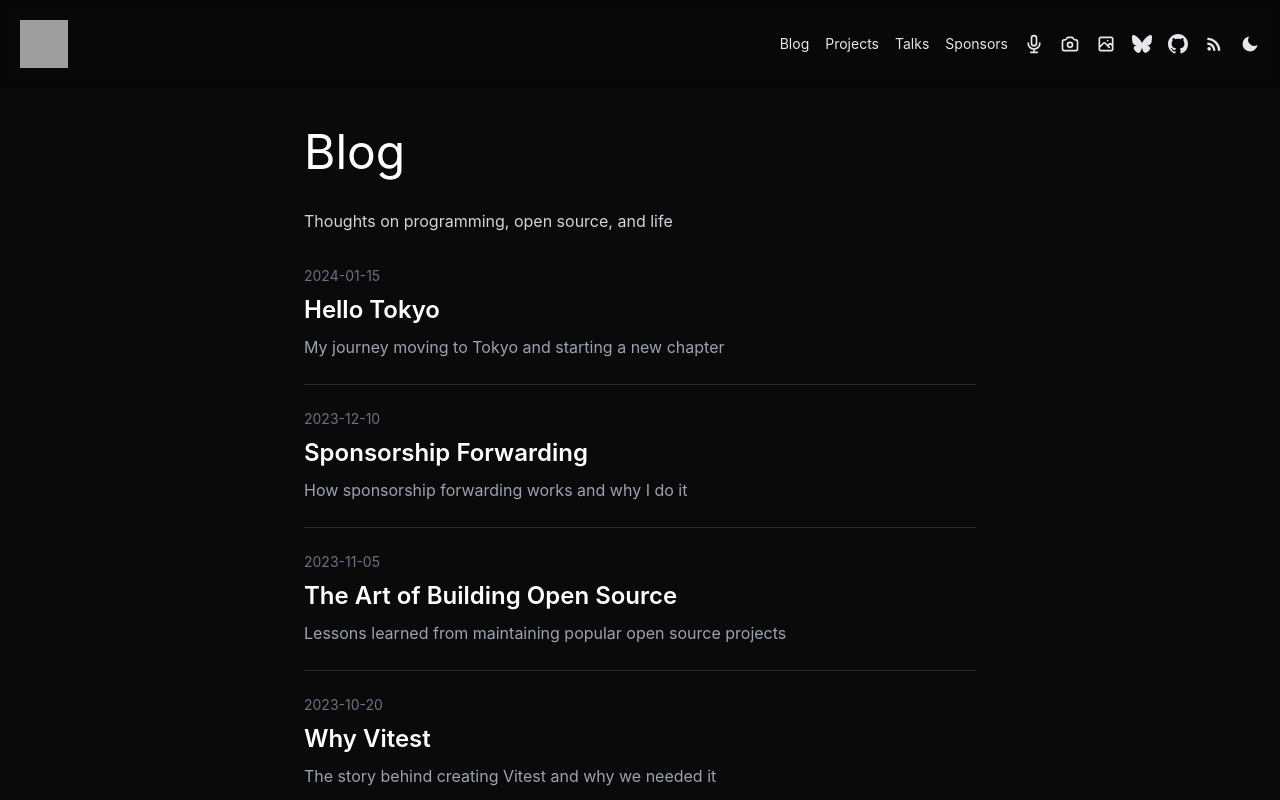
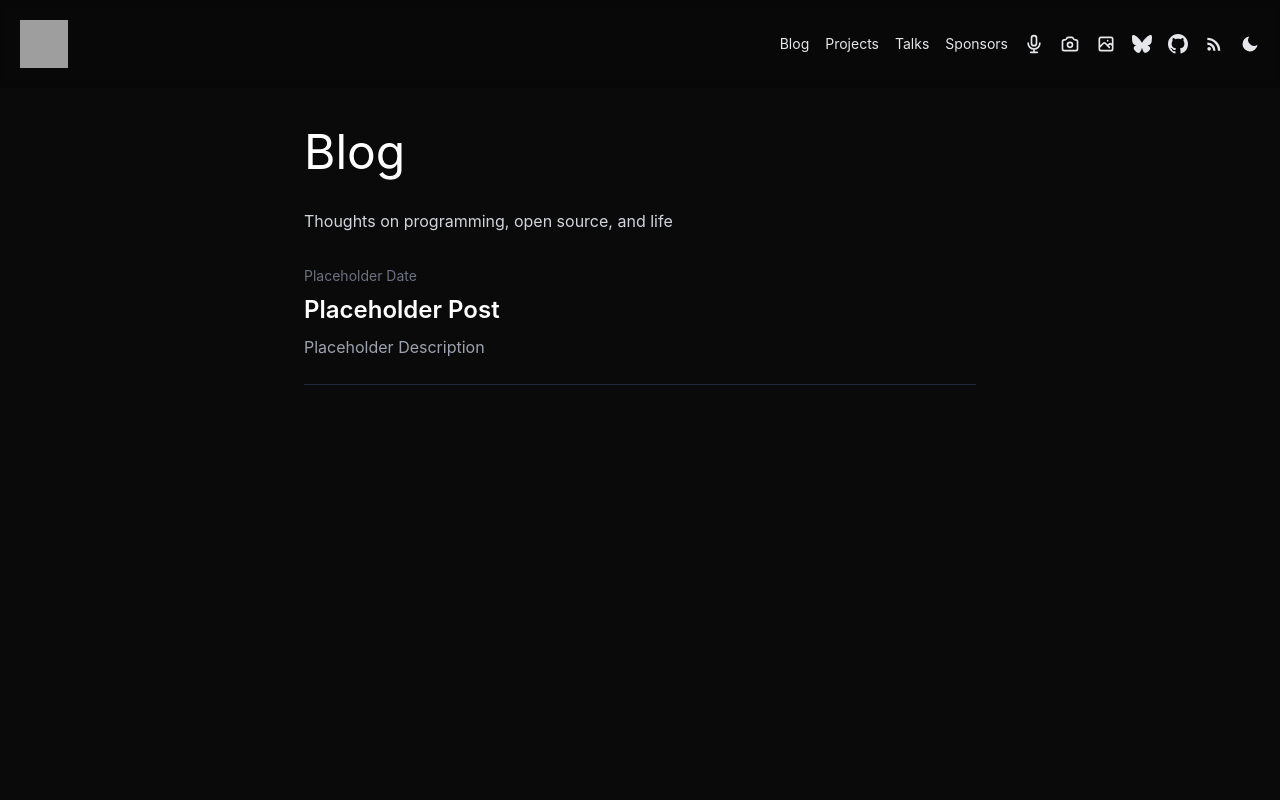
Before and after one commit to gvu07/Clone1, a Next.js app: page /posts in a window 1280 px wide. Shown: the top 800 px of the page. Built offline with nearby package versions, Linux system fonts and the light colour scheme; grey boxes are pictures that could not be loaded; a web font is replaced by a local one.

Commit message:
Update page.tsx

```diff
--- a/src/app/posts/page.tsx
+++ b/src/app/posts/page.tsx
@@ -3,40 +3,10 @@ import Link from 'next/link';
 export default function PostsPage() {
     const posts = [
       {
-        title: 'Hello Tokyo',
-        date: '2024-01-15',
-        description: 'My journey moving to Tokyo and starting a new chapter',
-        slug: 'hello-tokyo',
-      },
-      {
-        title: 'Sponsorship Forwarding',
-        date: '2023-12-10',
-        description: 'How sponsorship forwarding works and why I do it',
-        slug: 'sponsorship-forwarding',
-      },
-      {
-        title: 'The Art of Building Open Source',
-        date: '2023-11-05',
-        description: 'Lessons learned from maintaining popular open source projects',
-        slug: 'art-of-building-open-source',
-      },
-      {
-        title: 'Why Vitest',
-        date: '2023-10-20',
-        description: 'The story behind creating Vitest and why we needed it',
-        slug: 'why-vitest',
-      },
-      {
-        title: 'My Development Workflow',
-        date: '2023-09-15',
-        description: 'Tools and practices that help me stay productive',
-        slug: 'development-workflow',
-      },
-      {
-        title: 'Type Challenges Journey',
-        date: '2023-08-30',
-        description: 'Creating Type Challenges and its impact on the TypeScript community',
-        slug: 'type-challenges-journey',
+        title: 'Placeholder Post',
+        date: 'Placeholder Date',
+        description: 'Placeholder Description',
+        slug: 'placeholder-post',
       },
     ];
 
```
